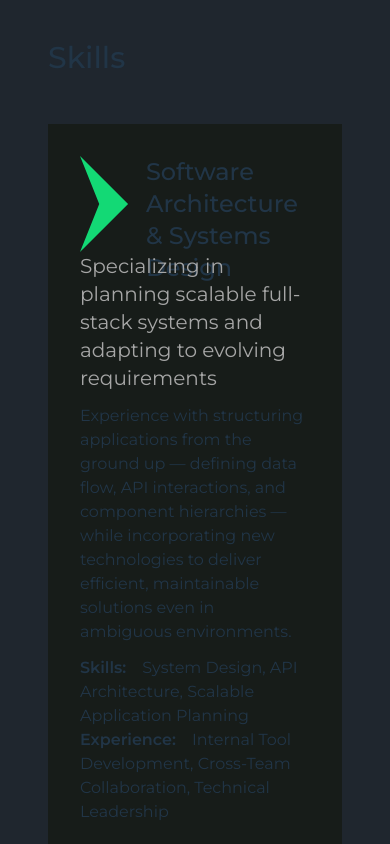
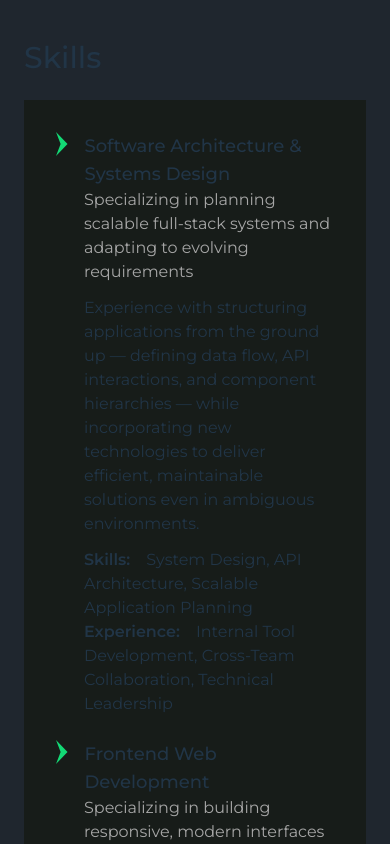
Before and after one commit to AlejandroALopez/portfolio, a React (Vite) app: page / in a window 390 px wide. Shown: the part 4300-5144 px from the top of the page. Built offline with nearby package versions, Linux system fonts and the light colour scheme.

Commit message:
skills section responsive

```diff
--- a/src/pages/Skills.tsx
+++ b/src/pages/Skills.tsx
@@ -65,9 +65,9 @@ const skills: ISkill[] = [
 
 export default function Skills() {
     return (
-        <section id="skills" className="flex flex-col min-h-screen bg-blueBg p-12 pt-24 gap-12">
+        <section id="skills" className="flex flex-col min-h-screen bg-blueBg p-6 md:p-12 pt-24 gap-6 md:gap-12">
             <div className="flex flex-col">
-                <h1 className="text-3xl font-medium">Skills</h1>
+                <h1 className="font-medium text-3xl md:text-4xl">Skills</h1>
             </div>
             <div className="flex flex-col gap-6 bg-darkPrimary p-8">
                 {skills.map((skill) => (
@@ -85,13 +85,13 @@ const SkillItem: React.FC<SkillsItemProps> = ({ skill }) => {
             <div className="flex flex-col gap-3">
                 <div className='flex flex-col'>
                     <div className='flex flex-row gap-4'>
-                        <img src={BulletPoint} alt={"bullet point icon"} />
-                        <p className='text-2xl font-medium'>{skill.title}</p>
+                        <img className='max-sm:h-6 h-auto' src={BulletPoint} alt={"bullet point icon"} />
+                        <p className='text-lg md:text-2xl font-medium'>{skill.title}</p>
                     </div>
-                    <p className='text-xl text-grayText2'>{skill.subtitle}</p>
+                    <p className='max-sm:ml-7 text-md md:text-xl text-grayText2'>{skill.subtitle}</p>
                 </div>
-                <p>{skill.description}</p>
-                <div className='flex flex-col'>
+                <p className='max-sm:ml-7'>{skill.description}</p>
+                <div className='flex flex-col max-sm:ml-7'>
                     {(skill.toolsTitle1 && skill.tools1) && (
                         <p>
                             <span className="font-semibold">{skill.toolsTitle1}:</span>
```
